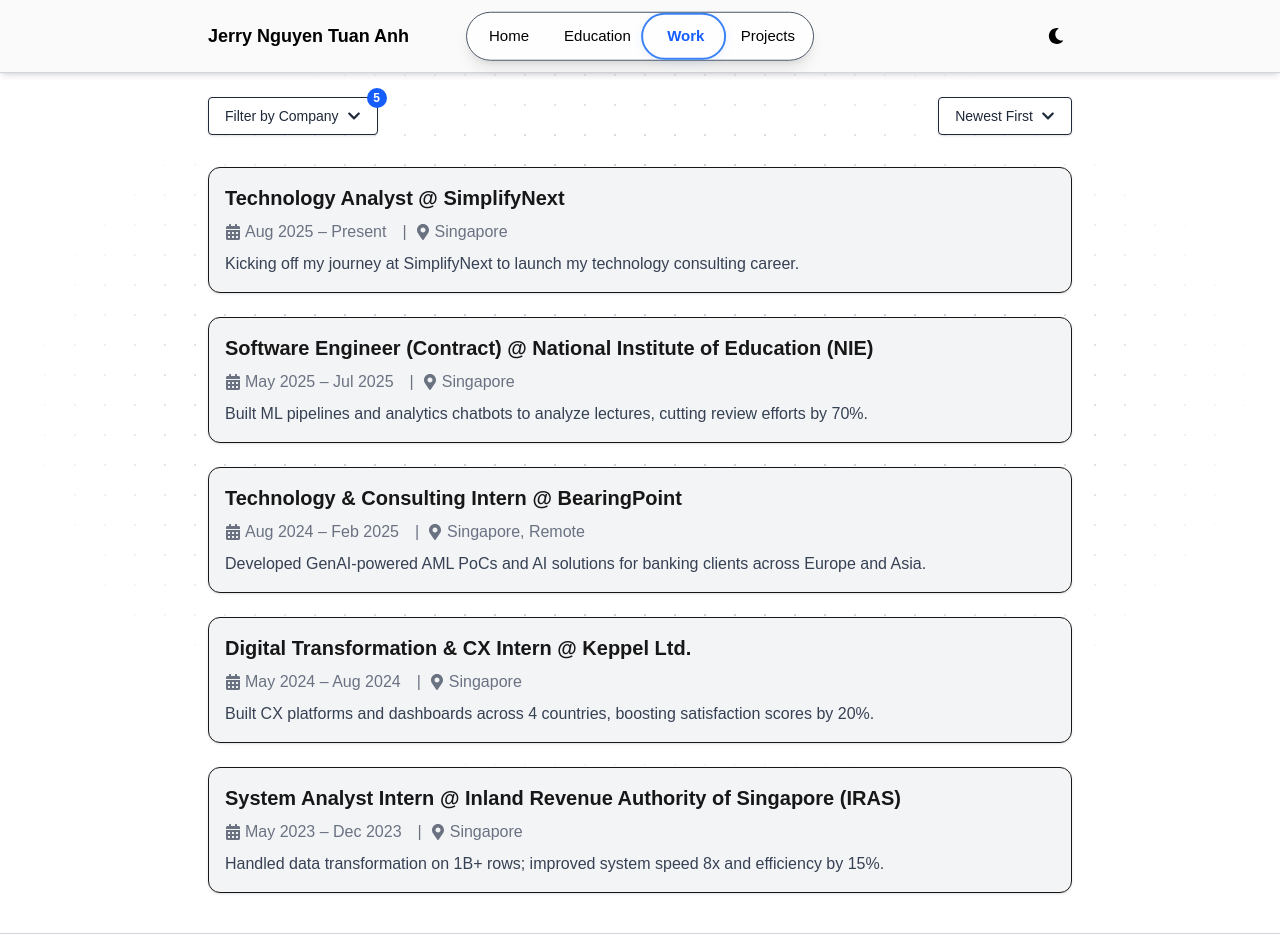
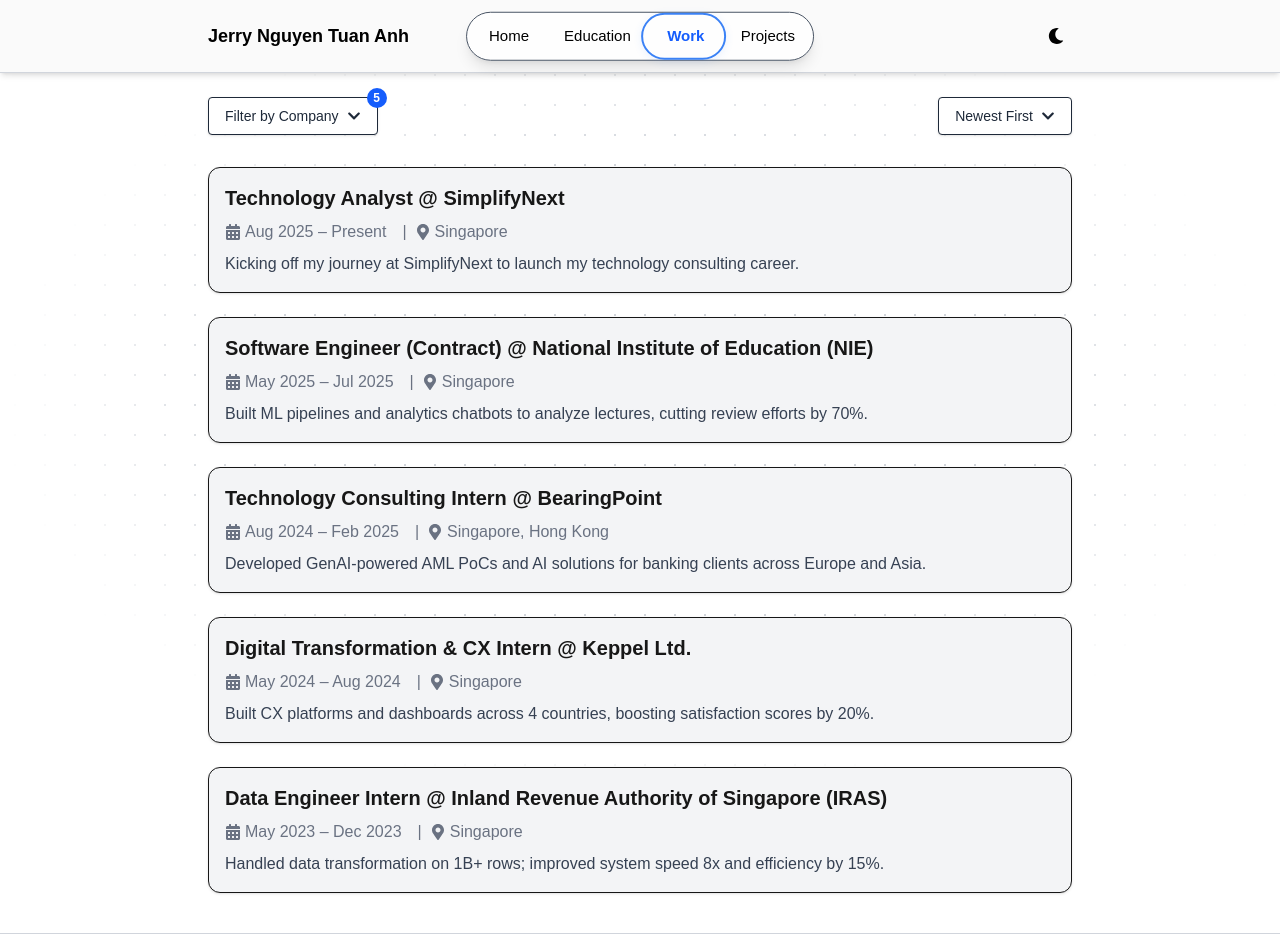
Before and after one commit to anh-nguyenn/anh-nguyenn.github.io, a Next.js app: page /work in a window 1280 px wide. Shown: the top 952 px of the page. Built offline with nearby package versions, Linux system fonts and the light colour scheme; a web font is replaced by a local one.

Commit message:
update portfolio work

```diff
--- a/src/data/work.ts
+++ b/src/data/work.ts
@@ -22,12 +22,12 @@ const work = [
   {
     slug: "BearingPoint",
     company: "BearingPoint",
-    title: "Technology & Consulting Intern",
+    title: "Technology Consulting Intern",
     start: "Aug 2024",
     end: "Feb 2025",
     description:
       "Developed GenAI-powered AML PoCs and AI solutions for banking clients across Europe and Asia.",
-    locations: ["Singapore", "Remote"],
+    locations: ["Singapore", "Hong Kong"],
   },
   {
     slug: "Keppel",
@@ -42,7 +42,7 @@ const work = [
   {
     slug: "IRAS",
     company: "Inland Revenue Authority of Singapore (IRAS)",
-    title: "System Analyst Intern",
+    title: "Data Engineer Intern",
     start: "May 2023",
     end: "Dec 2023",
     description:
--- a/src/data/work/IRAS.mdx
+++ b/src/data/work/IRAS.mdx
@@ -1,6 +1,6 @@
 ---
 name: Inland Revenue Authority of Singapore (IRAS)
-description: System Analyst Intern role at IRAS, handling data transformation on 1B+ rows; improved system speed 8x and efficiency by 15%.
+description: Data Engineer Intern role at IRAS, handling data transformation on 1B+ rows; improved system speed 8x and efficiency by 15%.
 techStack:
   - Python
   - SQL
@@ -15,7 +15,7 @@ import { Timeline } from "../../components/mdx/Timeline";
 
 <Timeline>
   <TimelineItem
-    title="System Analyst Intern"
+    title="Data Engineer Intern"
     duration="May 2023 - Dec 2023"
     location="Singapore"
   >
```
